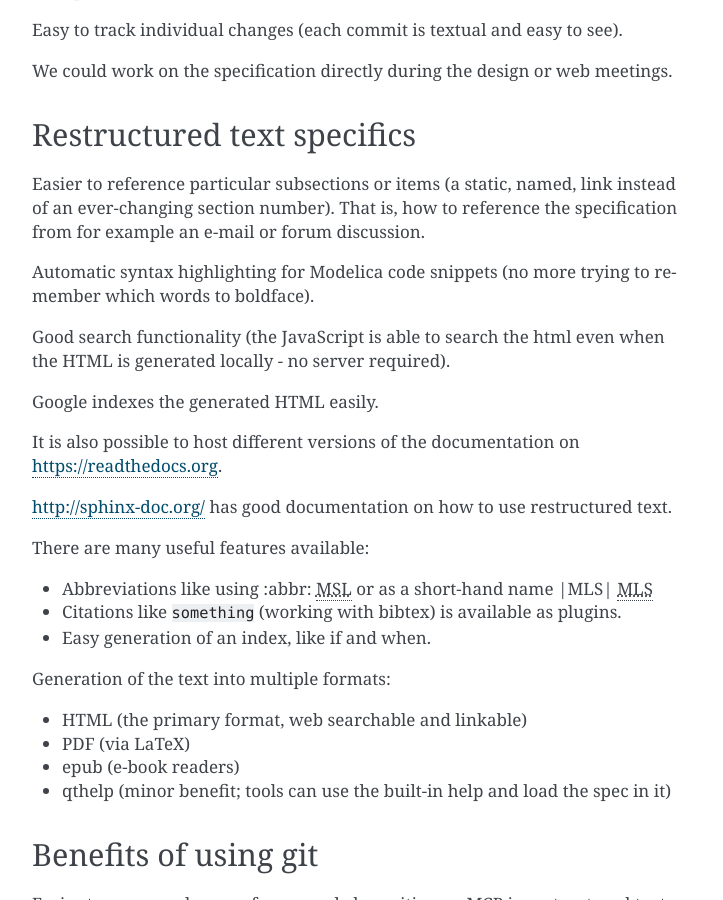
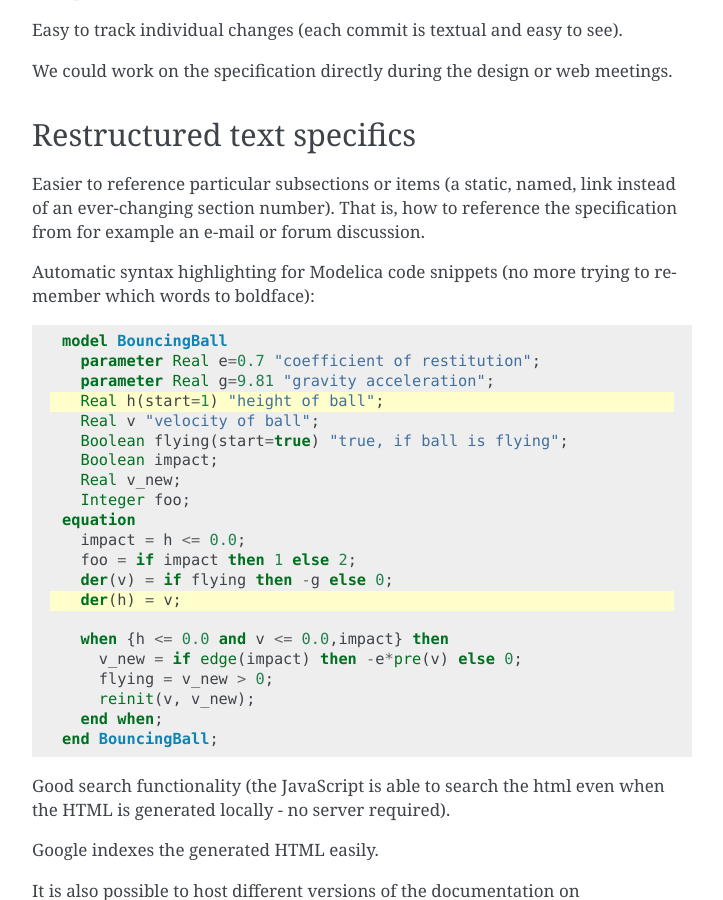
Before and after one commit to sjoelund/MLS-rst-spec, a Sphinx documentation site: the page built from source/README.rst, in a window 1280 px wide and 900 px high, scrolled down 450 px. Shown: the whole window, without its empty margins (388-1111 px from the left). Built offline with Sphinx 7.4.7, drawn with Linux system fonts in a browser that asks for light colours; formulas are drawn with MathJax 3; pages that are not in the unit, such as notebooks, are missing from menus; cross-references to code outside the pages are shown as plain code.

Commit message:
Some fixes

```diff
--- a/source/README.rst
+++ b/source/README.rst
@@ -1,8 +1,8 @@
 Benefits of using restructured text (Sphinx)
-============================================
+~~~~~~~~~~~~~~~~~~~~~~~~~~~~~~~~~~~~~~~~~~~~
 
 It is a text-based representation
----------------------------------
+^^^^^^^^^^^^^^^^^^^^^^^^^^^^^^^^^
 
 Equations are converted to nice vector graphics:
 
@@ -24,7 +24,7 @@ We could work on the specification directly during the design or web
 meetings.
 
 Restructured text specifics
----------------------------
+^^^^^^^^^^^^^^^^^^^^^^^^^^^
 
 Easier to reference particular subsections or items (a static, named,
 link instead of an ever-changing section number).
@@ -32,7 +32,32 @@ That is, how to reference the specification from for example an e-mail
 or forum discussion.
 
 Automatic syntax highlighting for Modelica code snippets (no more
-trying to remember which words to boldface).
+trying to remember which words to boldface):
+
+.. code-block :: modelica
+  :emphasize-lines: 4,14
+
+  model BouncingBall
+    parameter Real e=0.7 "coefficient of restitution";
+    parameter Real g=9.81 "gravity acceleration";
+    Real h(start=1) "height of ball";
+    Real v "velocity of ball";
+    Boolean flying(start=true) "true, if ball is flying";
+    Boolean impact;
+    Real v_new;
+    Integer foo;
+  equation
+    impact = h <= 0.0;
+    foo = if impact then 1 else 2;
+    der(v) = if flying then -g else 0;
+    der(h) = v;
+
+    when {h <= 0.0 and v <= 0.0,impact} then
+      v_new = if edge(impact) then -e*pre(v) else 0;
+      flying = v_new > 0;
+      reinit(v, v_new);
+    end when;
+  end BouncingBall;
 
 Good search functionality (the JavaScript is able to search the html
 even when the HTML is generated locally - no server required).
@@ -64,7 +89,7 @@ Generation of the text into multiple formats:
 * qthelp (minor benefit; tools can use the built-in help and load the spec in it)
 
 Benefits of using git
----------------------
+^^^^^^^^^^^^^^^^^^^^^
 
 Easier to propose changes, for example by writing an MCP in restructured
 text or creating a github pull request for fixing typo's.
--- a/source/index.rst
+++ b/source/index.rst
@@ -11,6 +11,7 @@ Contents:
 .. toctree::
   :maxdepth: 2
 
+  MCP
   introduction
   lexical
   operators
```
Also changed, not shown: source/MCP.rst (added, +74 -0 lines), source/introduction.rst (+25 -12 lines), source/lexical.rst (+29 -38 lines), 3 other files.
